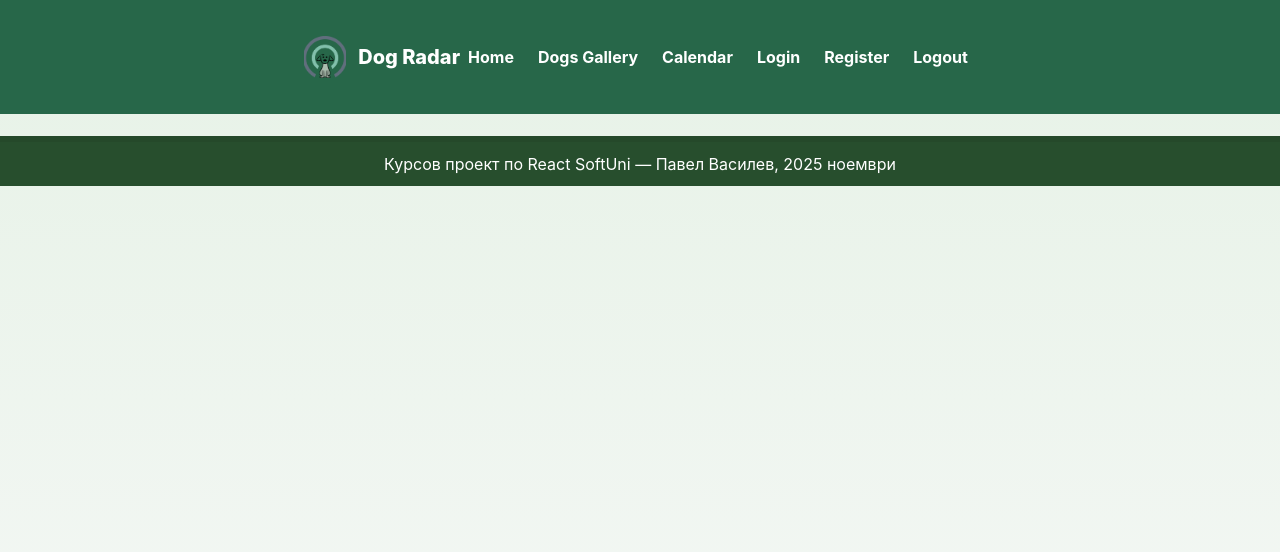
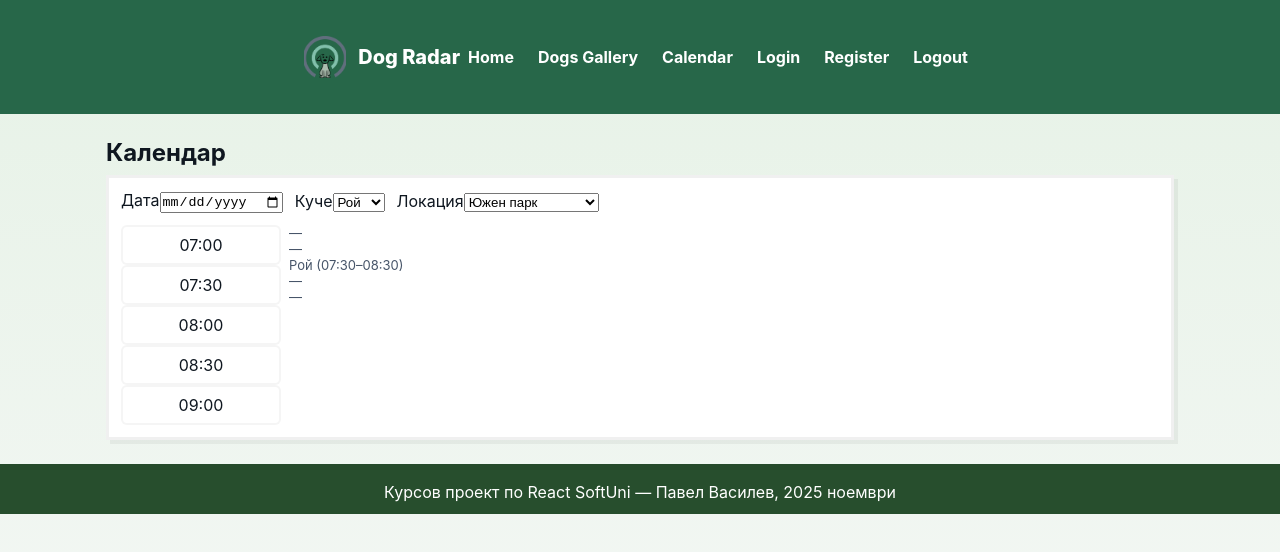
Before and after one commit to PavelAbadon/DogRadar, a React (Vite) app in the folder client/: page /calendar in a window 1280 px wide. Shown: the top 552 px of the page. Built offline with nearby package versions, Linux system fonts and the light colour scheme.

Commit message:
add Calendar page
Ще трябва да я променим

```diff
--- a/client/src/App.jsx
+++ b/client/src/App.jsx
@@ -4,6 +4,7 @@ import Footer from "./components/footer/Footer";
 import Header from "./components/header/Header";
 import Home from "./components/home/Home";
 import Gallery from './components/galery/Gallery';
+import Calendar from './components/calendar/Calendar'
 
 function App() {
 
@@ -14,6 +15,7 @@ function App() {
             <Routes>
                 <Route path='/' element={<Home/>}/>
                 <Route path='/dogs' element={<Gallery/>}/>
+                <Route path='/calendar' element={<Calendar/>}/>
             </Routes>
 
             <Footer/>
--- /dev/null
+++ b/client/src/components/calendar/Calendar.jsx
@@ -0,0 +1,59 @@
+export default function Calendar(){
+    return(
+        <main className="container">
+  <h2 style={{ marginTop: 16 }}>Календар</h2>
+  <div className="pixel-card" style={{ padding: 12, marginTop: 8 }}>
+    <div style={{ display: "flex", gap: 12, alignItems: "center" }}>
+      <div>
+        <label htmlFor="date">Дата</label>
+        <input id="date" type="date" defaultValue="" />
+      </div>
+      <div>
+        <label htmlFor="select-dog">Куче</label>
+        <select id="select-dog">
+          <option>Рой</option>
+          <option>Лулу</option>
+        </select>
+      </div>
+      <div>
+        <label htmlFor="select-loc">Локация</label>
+        <select id="select-loc">
+          <option>Южен парк</option>
+          <option>Борисова градина</option>
+        </select>
+      </div>
+    </div>
+    <div className="calendar-grid" style={{ marginTop: 12 }}>
+      <div>
+        {/* times column */}
+        <div className="time-cell">07:00</div>
+        <div className="time-cell">07:30</div>
+        <div className="time-cell">08:00</div>
+        <div className="time-cell">08:30</div>
+        <div className="time-cell">09:00</div>
+        {/* ... continue */}
+      </div>
+      <div>
+        {/* slots area */}
+        <div className="slot-row">
+          <div className="small">—</div>
+        </div>
+        <div className="slot-row">
+          <div className="small">—</div>
+        </div>
+        <div className="slot-row">
+          <div className="small">Рой (07:30–08:30)</div>
+        </div>
+        <div className="slot-row">
+          <div className="small">—</div>
+        </div>
+        <div className="slot-row">
+          <div className="small">—</div>
+        </div>
+      </div>
+    </div>
+  </div>
+</main>
+
+    )
+}
--- a/client/src/components/header/Header.jsx
+++ b/client/src/components/header/Header.jsx
@@ -14,7 +14,7 @@ export default function Header() {
                     <nav className="nav">
                         <Link to="/">Home</Link>
                         <Link to="/dogs">Dogs Gallery</Link>
-                        <Link to="calendar.html">Calendar</Link>
+                        <Link to="/calendar">Calendar</Link>
                         <Link to="login.html">Login</Link>
                         <Link to="register.html">Register</Link>
                         <Link to="logout.html">Logout</Link>
```
